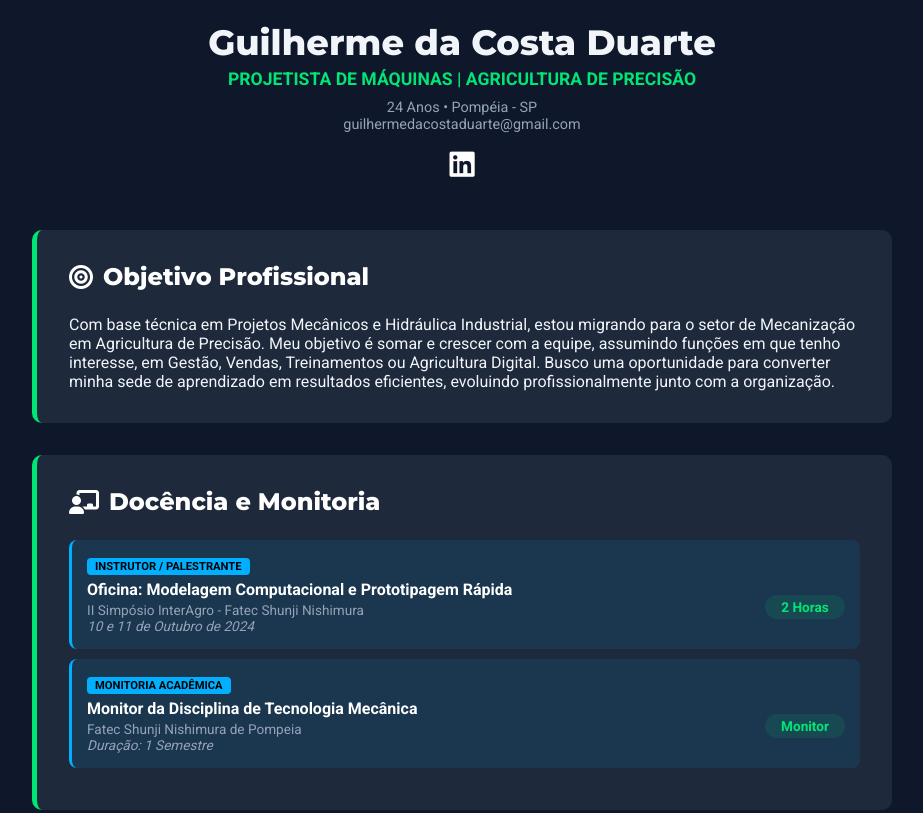
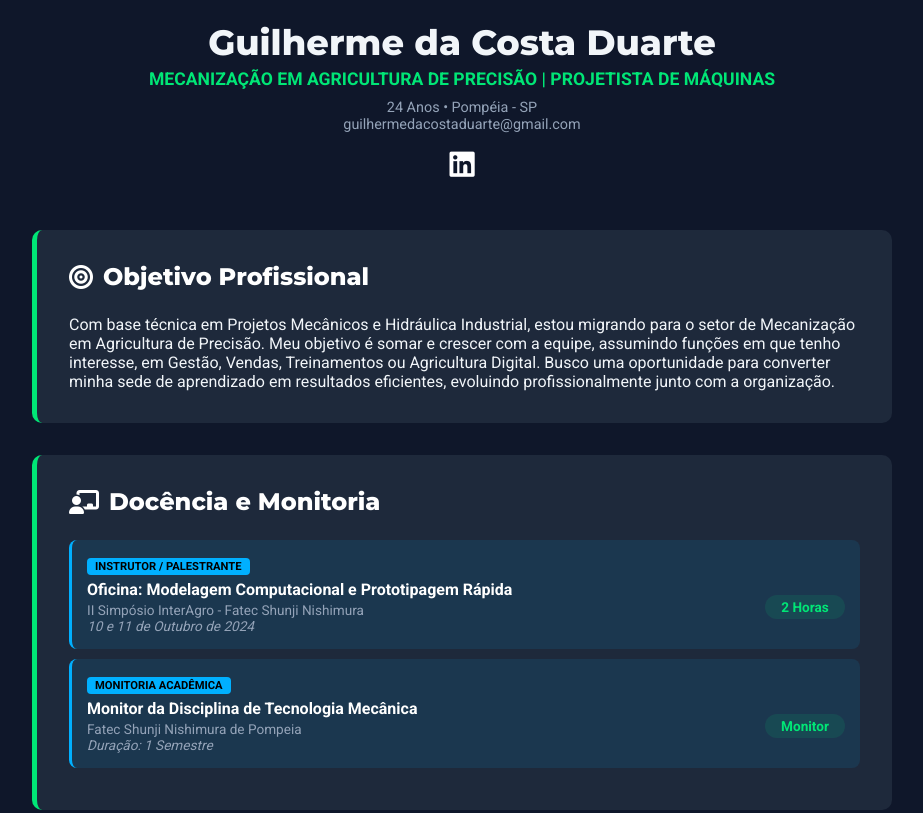
Before and after one commit to guilhermedacostaduarte-crypto/Portf-lio-Guilherme-Duarte, a plain HTML site: page index.html in a window 1280 px wide. Shown: the part 225-1038 px from the top of the page, without its empty margins (178-1101 px from the left). Drawn offline with Linux system fonts and the light colour scheme.

Commit message:
Update index.html

```diff
--- a/index.html
+++ b/index.html
@@ -58,7 +58,7 @@
                 </div>
             </div>
             <h1>Guilherme da Costa Duarte</h1>
-            <p class="subtitle">Projetista de Máquinas | Agricultura de Precisão</p>
+            <p class="subtitle">Mecanização em Agricultura de Precisão | Projetista de Máquinas</p>
             <div class="info">24 Anos • Pompéia - SP<br>guilhermedacostaduarte@gmail.com</div>
             <a href="https://www.linkedin.com/in/guilherme-duarte-79a859182/" target="_blank" style="color: #fff; font-size: 1.8rem; margin-top: 15px; display: inline-block;"><i class="fab fa-linkedin"></i></a>
         </header>
```
